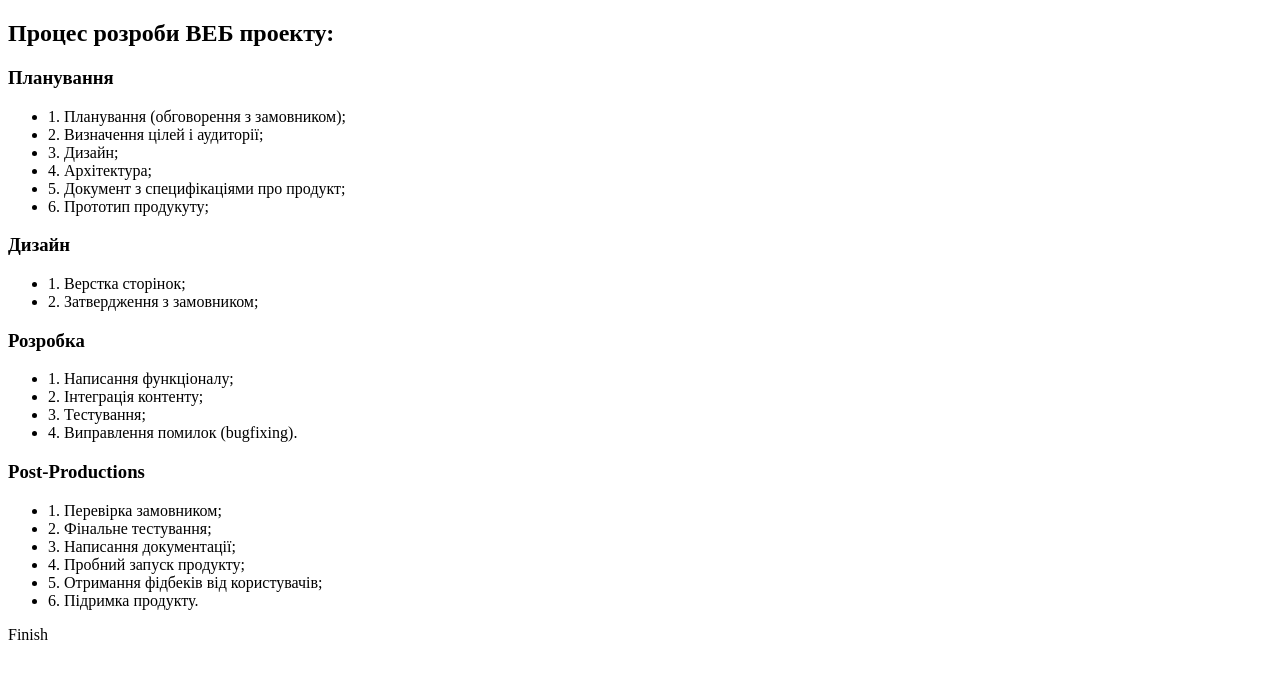
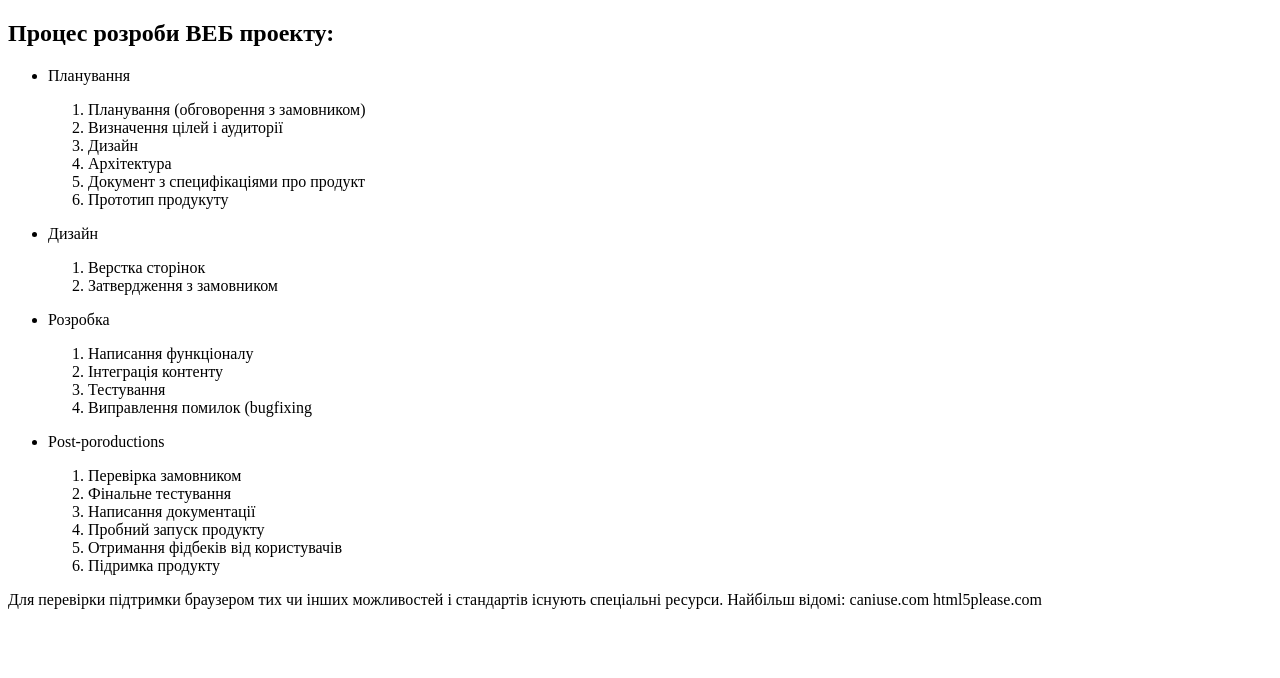
Before and after one commit to PevasG/PevasG.github.io, a plain HTML site: page index.html in a window 1280 px wide. Drawn offline with Linux system fonts and the light colour scheme.

Commit message:
Переформатування списків

```diff
--- a/index.html
+++ b/index.html
@@ -1,5 +1,5 @@
 <!DOCTYPE html>
-<html lang="en">
+<html lang="ru">
 <head>
     <meta charset="UTF-8">
     <title>Розробка WEBпроекту</title>
@@ -7,73 +7,51 @@
 <body>
     <div class="content">
         <h2>Процес розроби ВЕБ проекту:</h2>
-        <h3>Планування</h3>
         <ul>
             <li>
-                    1.  Планування (обговорення з замовником);
+                <p>Планування</p>
+                <ol>
+                    <li>Планування (обговорення з замовником)</li>
+                    <li>Визначення цілей і аудиторії</li>
+                    <li>Дизайн</li>
+                    <li>Архітектура</li>
+                    <li>Документ з специфікаціями про продукт</li>
+                    <li>Прототип продукуту</li>
+                </ol>
             </li>
             <li>
-                    2.  Визначення цілей і аудиторії;
+                <p>Дизайн</p>
+                <ol>
+                    <li>Верстка сторінок</li>
+                    <li>Затвердження з замовником</li>
+                </ol>
             </li>
             <li>
-                    3.  Дизайн;
+                <p>Розробка</p>
+                <ol>
+                    <li>Написання функціоналу</li>
+                    <li>Інтеграція контенту</li>
+                    <li>Тестування</li>
+                    <li>Виправлення помилок (bugfixing</li>
+                </ol>
             </li>
             <li>
-                    4.  Архітектура;
-                </li>
-                <li>
-                    5.  Документ з специфікаціями про продукт;
-                </li>
-                <li>
-                    6.  Прототип продукуту;
+                <p>Post-poroductions</p>
+                <ol>
+                    <li>Перевірка замовником</li>
+                    <li>Фінальне тестування</li>
+                    <li>Написання документації</li>
+                    <li>Пробний запуск продукту</li>
+                    <li>Отримання фідбеків від користувачів</li>
+                    <li>Підримка продукту</li>
+                </ol>
             </li>
         </ul>
-            <h3>Дизайн</h3>
-                <ul>
-                    <li>
-                        1.  Верстка сторінок;
-                    </li>
-                    <li>
-                        2.  Затвердження з замовником;
-                    </li>
-                </ul>
-                <h3>Розробка</h3>
-                    <ul>
-                        <li>
-                            1.  Написання функціоналу;
-                        </li>
-                        <li>
-                            2.  Інтеграція контенту;
-                        </li>
-                        <li>
-                            3.  Тестування;
-                        </li>
-                        <li>
-                            4.  Виправлення помилок (bugfixing).
-                        </li>
-                    </ul>
-                    <h3>Post-Productions</h3>
-                        <ul>
-                            <li>
-                                1.  Перевірка замовником;
-                            </li>
-                            <li>
-                                2.  Фінальне тестування;
-                            </li>
-                            <li>
-                                3.  Написання документації;
-                            </li>
-                            <li>
-                                4.  Пробний запуск продукту;
-                            </li>
-                            <li>
-                                5.  Отримання фідбеків від користувачів;
-                            </li>
-                            <li>
-                            6.  Підримка продукту.
-                            </li>
-                        </ul>
-                        <p>Finish</p>
+       <p>Для перевірки підтримки браузером тих чи інших можливостей і стандартів існують спеціальні ресурси. Найбільш відомі:
+
+        caniuse.com
+        html5please.com
+       </p>
     </div>
 </body>
 </html>
```
Also changed, not shown: 1 other file. Lines whose indentation alone changed are shown as unchanged.
